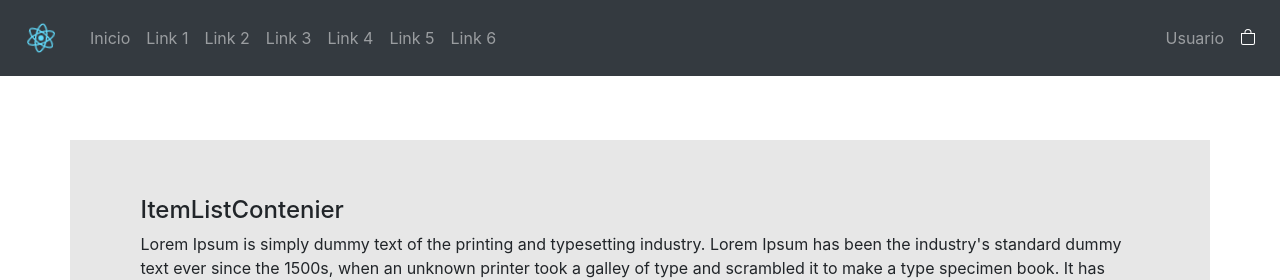
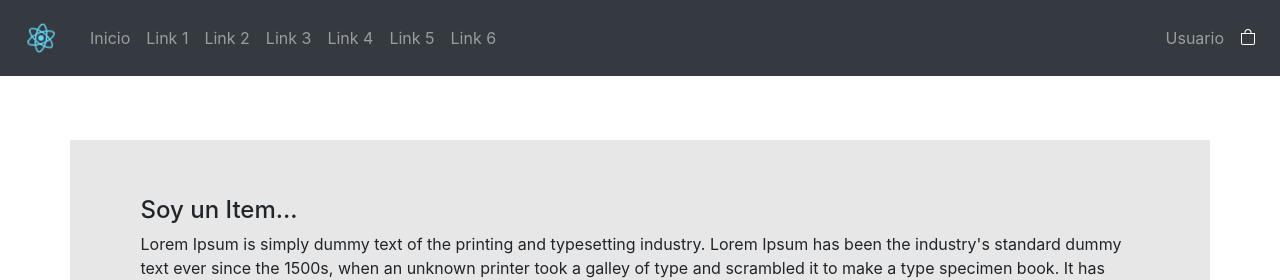
Before and after one commit to gungla/React-Ecommerce, a React (Create React App) app: page / in a window 1280 px wide. Shown: the top 280 px of the page. Built offline with nearby package versions, Linux system fonts and the light colour scheme.

Commit message:
ajuste greeting

```diff
--- a/src/components/ItemListContainer.jsx
+++ b/src/components/ItemListContainer.jsx
@@ -1,14 +1,16 @@
 import React from 'react'
 
-export default function ItemListContainer() {
+export default function ItemListContainer({greeting}) {
     return (
         <div>
             <div className="container">
                 <div className="row">
                     <div className="col-lg-12">
-                        <h4>ItemListContenier</h4>
+                        <h4>
+                            {greeting}
+                        </h4>
                         <p>
-                        Lorem Ipsum is simply dummy text of the printing and typesetting industry. Lorem Ipsum has been the industry's standard dummy text ever since the 1500s, when an unknown printer took a galley of type and scrambled it to make a type specimen book. It has survived not only five centuries, but also the leap into electronic typesetting, remaining essentially unchanged. It was popularised in the 1960s with the release of Letraset sheets containing Lorem Ipsum passages, and more recently with desktop publishing software like Aldus PageMaker including versions of Lorem Ipsum.
+                            Lorem Ipsum is simply dummy text of the printing and typesetting industry. Lorem Ipsum has been the industry's standard dummy text ever since the 1500s, when an unknown printer took a galley of type and scrambled it to make a type specimen book. It has survived not only five centuries, but also the leap into electronic typesetting, remaining essentially unchanged. It was popularised in the 1960s with the release of Letraset sheets containing Lorem Ipsum passages, and more recently with desktop publishing software like Aldus PageMaker including versions of Lorem Ipsum.
                         </p>
                     </div>
                 </div>
```
